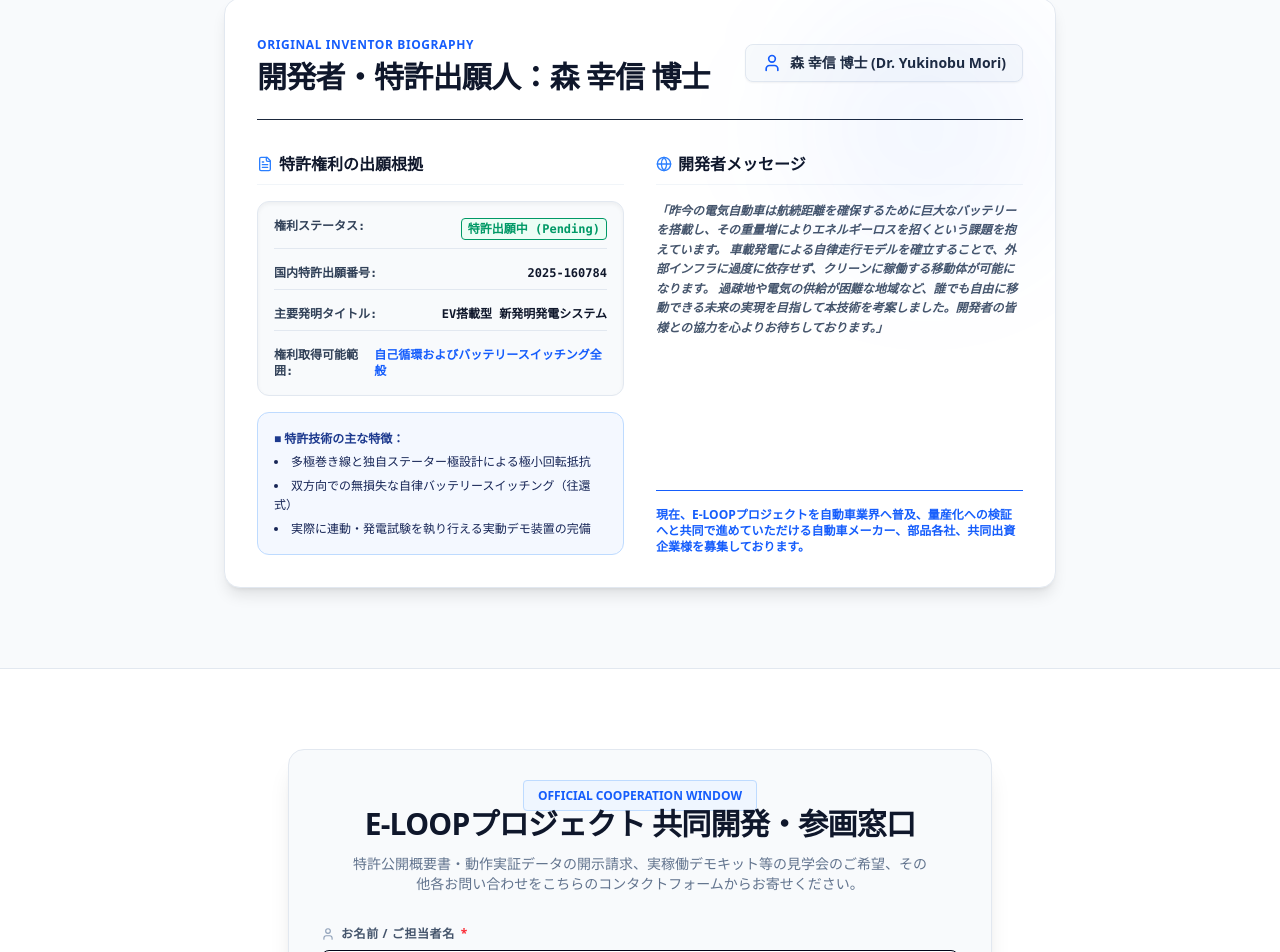
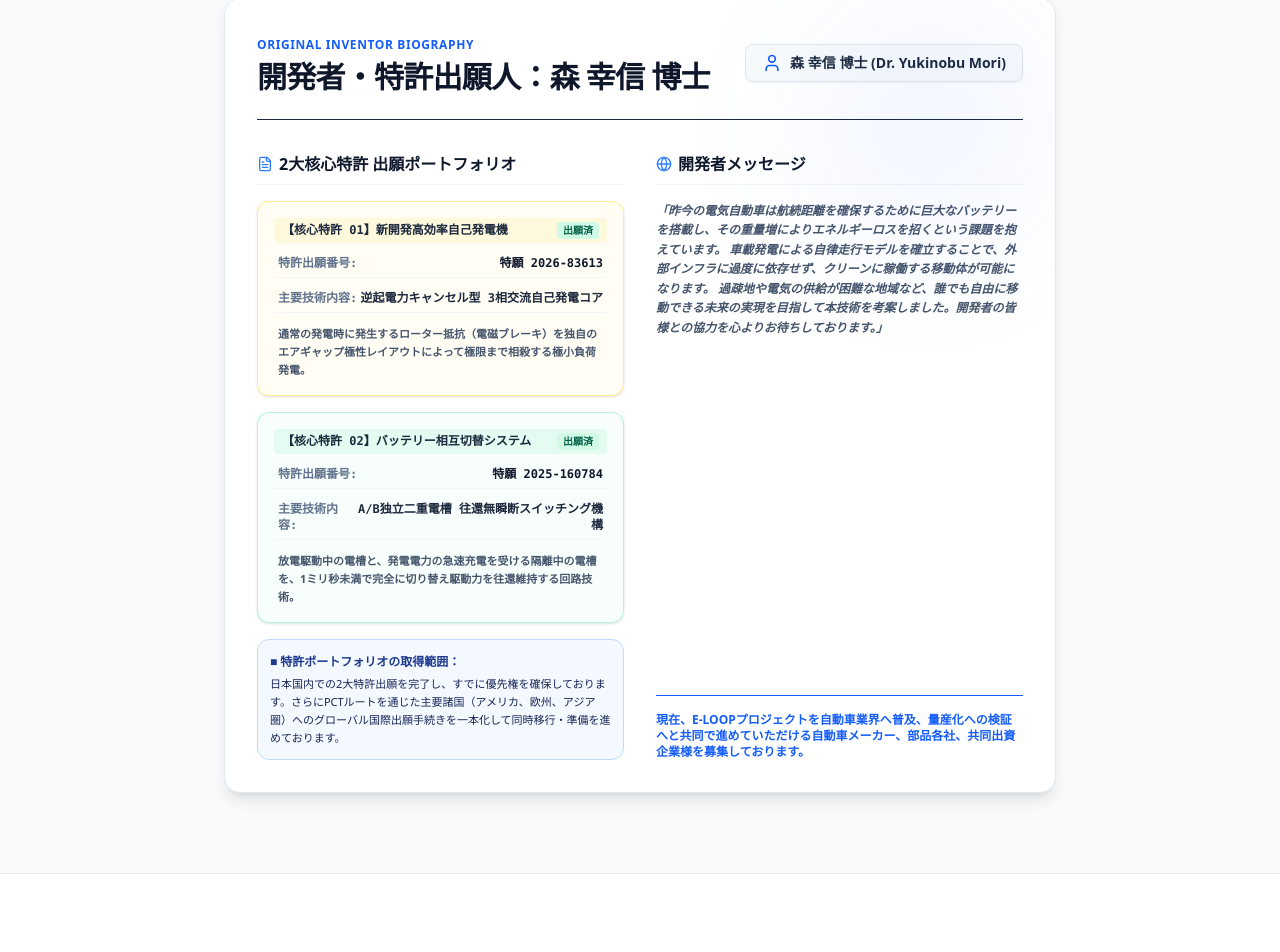
Before and after one commit to joinusint2207-ev/-, a React (Vite) app: page / in a window 1280 px wide. Shown: the part 6267-7219 px from the top of the page. Built offline with nearby package versions, Linux system fonts and the light colour scheme.

Commit message:
feat(ui): update patent portfolio display
Refactor patent display to highlight core technology patents with improved visual styling and updated filing information.

```diff
--- a/src/App.tsx
+++ b/src/App.tsx
@@ -1413,35 +1413,52 @@ export default function App() {
               <div className="space-y-4">
                 <h3 className="text-base font-black text-slate-900 flex items-center gap-1.5 border-b border-slate-100 pb-2">
                   <FileText className="w-4 h-4 text-blue-500" />
-                  特許権利の出願根拠
+                  2大核心特許 出願ポートフォリオ
                 </h3>
 
-                <div className="p-4 rounded-xl bg-slate-50 border border-slate-200 space-y-4 font-mono text-xs text-slate-700 shadow-inner">
-                  <div className="flex justify-between border-b border-slate-200 pb-2">
-                    <span className="text-slate-505 font-bold">権利ステータス:</span>
-                    <span className="font-extrabold text-emerald-600 bg-emerald-50 px-1.5 py-0.5 rounded border border-emerald-150">特許出願中 (Pending)</span>
-                  </div>
-                  <div className="flex justify-between border-b border-slate-200 pb-2">
-                    <span className="text-slate-505 font-bold">国内特許出願番号:</span>
-                    <span className="font-extrabold text-slate-900">2025-160784</span>
-                  </div>
-                  <div className="flex justify-between border-b border-slate-200 pb-2">
-                    <span className="text-slate-505 font-bold">主要発明タイトル:</span>
-                    <span className="font-extrabold text-slate-900 text-right">EV搭載型 新発明発電システム</span>
-                  </div>
-                  <div className="flex justify-between">
-                    <span className="text-slate-505 font-bold">権利取得可能範囲:</span>
-                    <span className="font-extrabold text-blue-600">自己循環およびバッテリースイッチング全般</span>
-                  </div>
-                </div>
-
-                <div className="p-4 bg-blue-50/70 text-blue-900 rounded-xl border border-blue-200 text-xs leading-relaxed font-semibold">
-                  <strong>■ 特許技術の主な特徴：</strong>
-                  <ul className="list-disc list-inside space-y-1 mt-1 font-medium text-blue-950">
-                    <li>多極巻き線と独自ステーター極設計による極小回転抵抗</li>
-                    <li>双方向での無損失な自律バッテリースイッチング（往還式）</li>
-                    <li>実際に連動・発電試験を執り行える実動デモ装置の完備</li>
-                  </ul>
+                {/* PATENT 01 CARD IN PROFILE */}
+                <div className="p-4 rounded-xl bg-amber-50/50 border border-amber-200/80 space-y-3 font-mono text-xs text-slate-705 shadow-sm">
+                  <div className="flex justify-between items-center bg-amber-100/50 px-2 py-1 rounded">
+                    <span className="font-extrabold text-amber-850">【核心特許 01】新開発高効率自己発電機</span>
+                    <span className="text-[10px] bg-emerald-100 text-emerald-800 px-1.5 py-0.5 rounded font-bold">出願済</span>
+                  </div>
+                  <div className="flex justify-between border-b border-slate-100 pb-1.5 px-1">
+                    <span className="text-slate-500 font-bold">特許出願番号:</span>
+                    <span className="font-extrabold text-slate-900">特願 2026-83613</span>
+                  </div>
+                  <div className="flex justify-between border-b border-slate-100 pb-1.5 px-1">
+                    <span className="text-slate-500 font-bold">主要技術内容:</span>
+                    <span className="font-semibold text-slate-800 text-right">逆起電力キャンセル型 3相交流自己発電コア</span>
+                  </div>
+                  <p className="text-[11px] text-slate-600 font-sans leading-relaxed px-1 font-semibold">
+                    通常の発電時に発生するローター抵抗（電磁ブレーキ）を独自のエアギャップ極性レイアウトによって極限まで相殺する極小負荷発電。
+                  </p>
+                </div>
+
+                {/* PATENT 02 CARD IN PROFILE */}
+                <div className="p-4 rounded-xl bg-emerald-50/40 border border-emerald-200/80 space-y-3 font-mono text-xs text-slate-705 shadow-sm">
+                  <div className="flex justify-between items-center bg-emerald-100/50 px-2 py-1 rounded">
+                    <span className="font-extrabold text-emerald-850">【核心特許 02】バッテリー相互切替システム</span>
+                    <span className="text-[10px] bg-emerald-100 text-emerald-800 px-1.5 py-0.5 rounded font-bold">出願済</span>
+                  </div>
+                  <div className="flex justify-between border-b border-slate-100 pb-1.5 px-1">
+                    <span className="text-slate-500 font-bold">特許出願番号:</span>
+                    <span className="font-extrabold text-slate-900">特願 2025-160784</span>
+                  </div>
+                  <div className="flex justify-between border-b border-slate-100 pb-1.5 px-1">
+                    <span className="text-slate-500 font-bold">主要技術内容:</span>
+                    <span className="font-semibold text-slate-800 text-right">A/B独立二重電槽 往還無瞬断スイッチング機構</span>
+                  </div>
+                  <p className="text-[11px] text-slate-600 font-sans leading-relaxed px-1 font-semibold">
+                    放電駆動中の電槽と、発電電力の急速充電を受ける隔離中の電槽を、1ミリ秒未満で完全に切り替え駆動力を往還維持する回路技術。
+                  </p>
+                </div>
+
+                <div className="p-3 bg-blue-50/70 text-blue-900 rounded-xl border border-blue-200 text-xs leading-relaxed font-semibold">
+                  <strong>■ 特許ポートフォリオの取得範囲：</strong>
+                  <p className="text-[11px] text-blue-950 font-medium mt-1">
+                    日本国内での2大特許出願を完了し、すでに優先権を確保しております。さらにPCTルートを通じた主要諸国（アメリカ、欧州、アジア圏）へのグローバル国際出願手続きを一本化して同時移行・準備を進めております。
+                  </p>
                 </div>
               </div>
 
```
